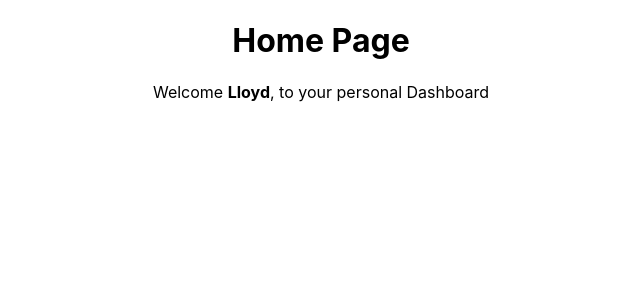
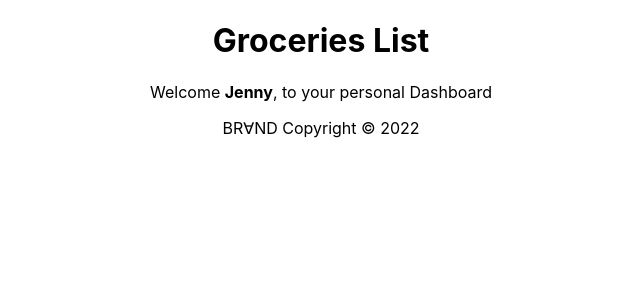
Before and after one commit to peakacode/react-basic, a React (Create React App) app: page / in a window 1280 px wide. Shown: the top 300 px of the page, without its empty margins (319-959 px from the left). Built offline with nearby package versions, Linux system fonts and the light colour scheme.

Commit message:
Functional Components

```diff
--- a/src/App.js
+++ b/src/App.js
@@ -1,16 +1,16 @@
 import './App.css';
+import Header from './Header'
+import Content from './Content'
+import Footer from './Footer'
 
 function App() {
-  const handleNameChange = () => {
-    const names = ['Dan', 'Jenny', 'Lloyd']
-    const int = Math.floor(Math.random() * 3);
-    return names[int];
-  }
+
 
   return (
     <div className="App">
-      <h1>Home Page</h1>
-      <p>Welcome <b>{handleNameChange()}</b>, to your personal Dashboard</p>
+      <Header />
+      <Content />
+      <Footer />
     </div>
   );
 }
--- /dev/null
+++ b/src/Content.js
@@ -0,0 +1,17 @@
+import React from 'react'
+
+const Content = () => {
+  const handleNameChange = () => {
+    const names = ['Dan', 'Jenny', 'Lloyd']
+    const int = Math.floor(Math.random() * 3);
+    return names[int];
+  }
+
+  return (
+    <main>
+            <p>Welcome <b>{handleNameChange()}</b>, to your personal Dashboard</p>
+    </main>
+  )
+}
+
+export default Content
--- /dev/null
+++ b/src/Footer.js
@@ -0,0 +1,12 @@
+import React from 'react'
+
+const Footer = () => {
+  const today = new Date();
+  return (
+    <footer>
+      <p>BR&#x2200;ND Copyright &copy; { today.getFullYear()}</p>
+    </footer>
+  )
+}
+
+export default Footer
--- /dev/null
+++ b/src/Header.js
@@ -0,0 +1,11 @@
+import React from 'react'
+
+const Header = () => {
+  return (
+    <header>
+      <h1>Groceries List</h1>
+    </header>
+  )
+}
+
+export default Header
```
